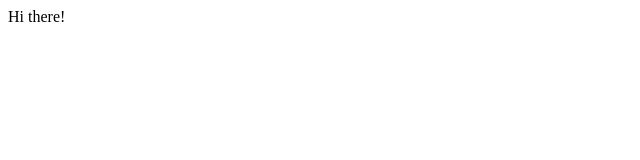
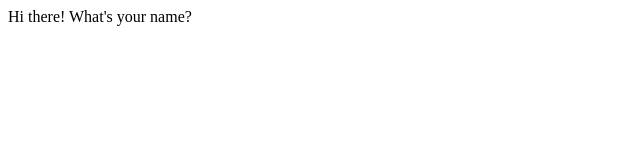
Before and after one commit to DanEscher98/DanEscher98, a plain HTML site: page index.html in a window 1280 px wide. Shown: the whole page, without its empty margins (0-640 px from the left). Drawn offline with Linux system fonts and the light colour scheme.

Commit message:
modified:   index.html

```diff
--- a/index.html
+++ b/index.html
@@ -7,5 +7,6 @@
 	</head>
 	<body>
 		Hi there!
+		What's your name?
 	</body>
 </html>
```
